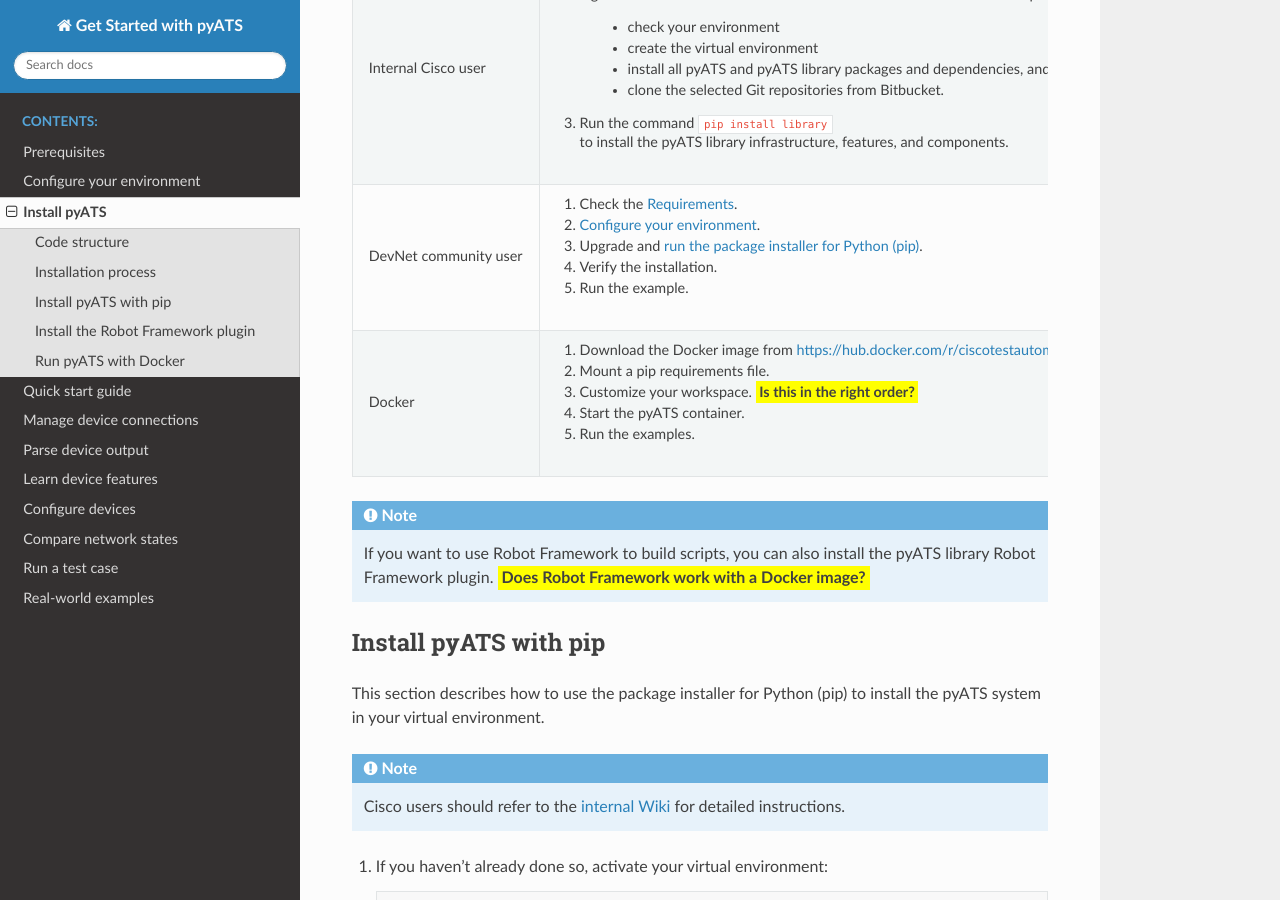
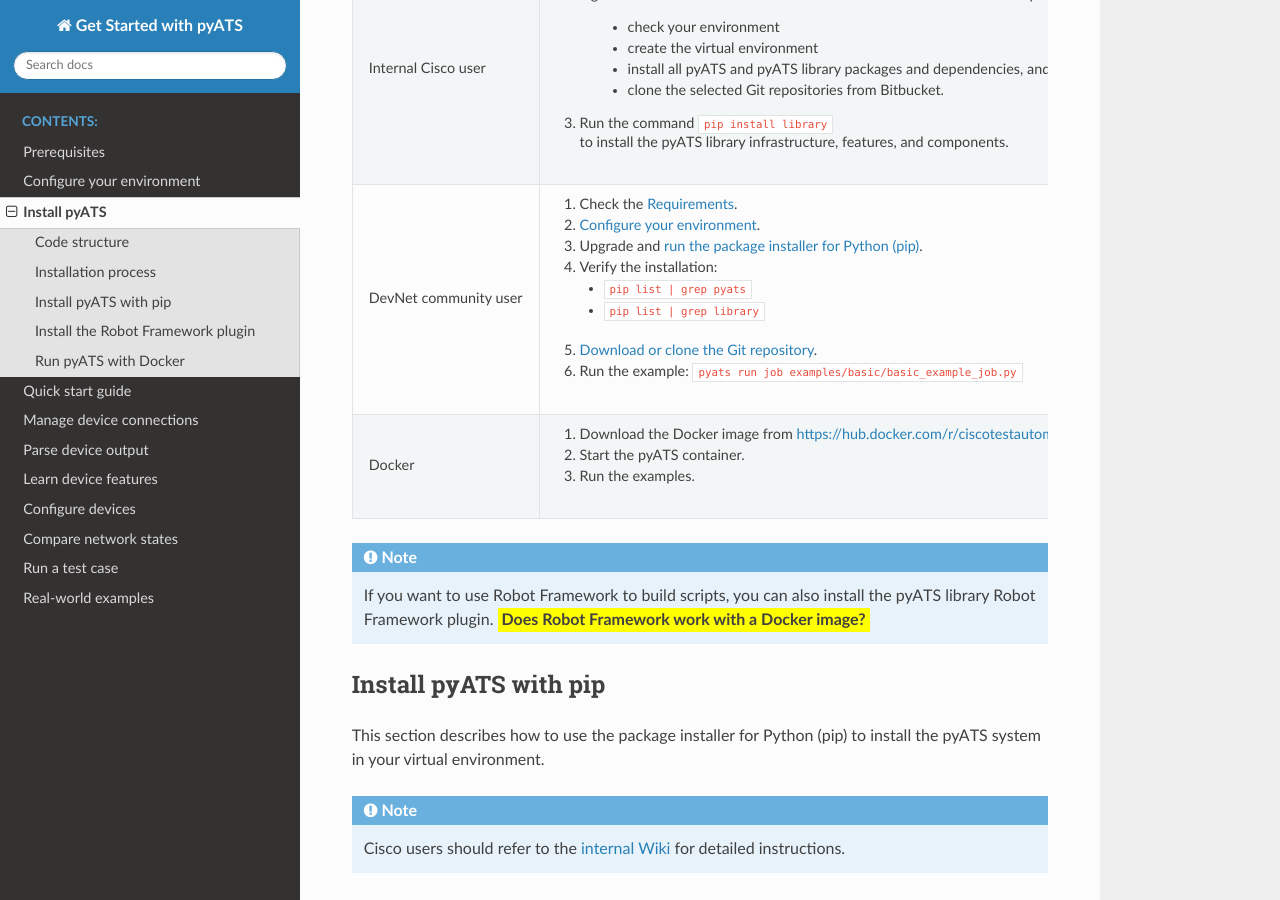
Before and after one commit to CiscoTestAutomation/getting-started, a Sphinx documentation site: the page built from source/install/installpyATS.rst, in a window 1280 px wide and 900 px high, scrolled down 706 px. Built offline with Sphinx 7.4.7 and the Read the Docs theme 2.0.0, drawn with Linux system fonts in a browser that asks for light colours; pages that are not in the unit, such as notebooks, are missing from menus.

Commit message:
Revised the process for external DevNet users.

```diff
--- a/source/install/installpyATS.rst
+++ b/source/install/installpyATS.rst
@@ -38,14 +38,17 @@
          #. Check the :ref:`requirements`.
          #. :ref:`configure-environment`.
          #. Upgrade and :ref:`run the package installer for Python (pip) <install-with-pip>`.
-         #. Verify the installation.
-         #. Run the example.
+         #. Verify the installation:
+
+            * ``pip list | grep pyats``
+            * ``pip list | grep library`` |br| |br|
+
+         #. :ref:`clone-git-examples`.
+         #. Run the example: ``pyats run job examples/basic/basic_example_job.py``
 
    * - Docker
      -
          #. Download the Docker image from https://hub.docker.com/r/ciscotestautomation/pyats/.
-         #. Mount a pip requirements file.
-         #. Customize your workspace. :question:`Is this in the right order?`
          #. Start the |pyATS| container.
          #. Run the examples.
 
--- a/source/quickstart/quickstartintro.rst
+++ b/source/quickstart/quickstartintro.rst
@@ -212,6 +212,8 @@
 
 Start with https://github.com/CiscoTestAutomation/examples/tree/master/libraries/harness_simple
 
+.. _clone-git-examples:
+
 Download or clone the Git repository
 ^^^^^^^^^^^^^^^^^^^^^^^^^^^^^^^^^^^^^
 
```
